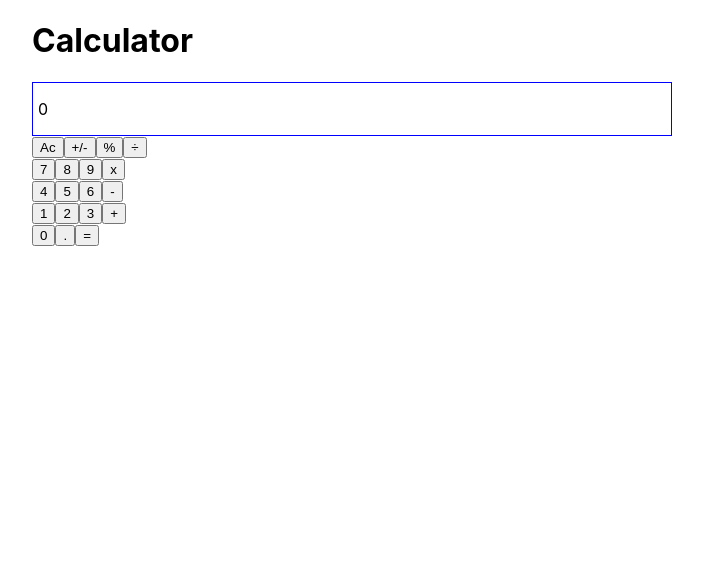
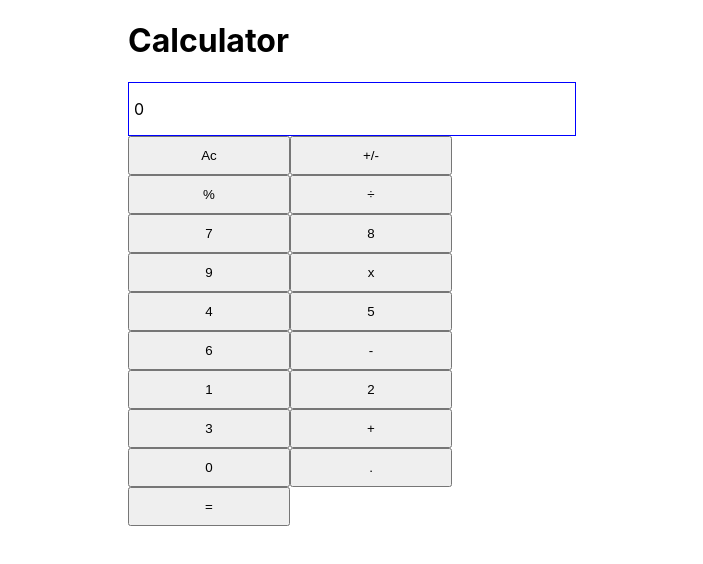
Before and after one commit to pelzolga123/React-Calculator, a React (Create React App) app: page / in a window 1280 px wide. Shown: the top 564 px of the page, without its empty margins (288-991 px from the left). Built offline with nearby package versions, Linux system fonts and the light colour scheme.

Commit message:
Added some styling

```diff
--- a/src/components/App.css
+++ b/src/components/App.css
@@ -3,7 +3,15 @@
     padding-left: 5px;
 }
 .App{
-    width: 50%;
+    width: 35%;
     margin-right: auto;
     margin-left: auto;
 }
+.panel{
+    display: flex;
+    flex-direction: column;
+}
+button {
+    width: 162px;
+    padding: 10px;
+}
--- a/src/components/ButtonPanel.js
+++ b/src/components/ButtonPanel.js
@@ -12,7 +12,7 @@ class ButtonPanel extends React.Component {
 
   render() {
     return (
-      <div class ='panel'>
+      <div className="panel">
         <div className="first-row">
           <Button btnName="Ac" />
           <Button btnName="+/-" />
```
